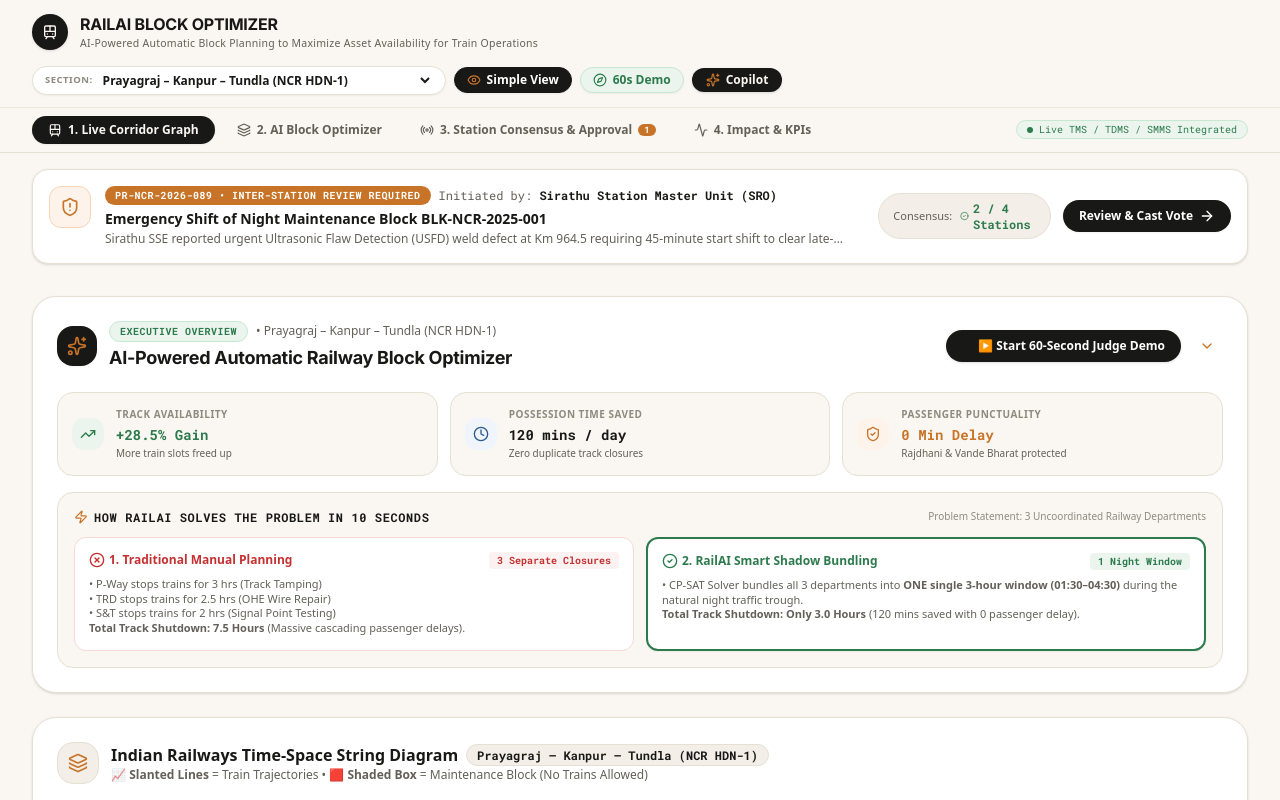
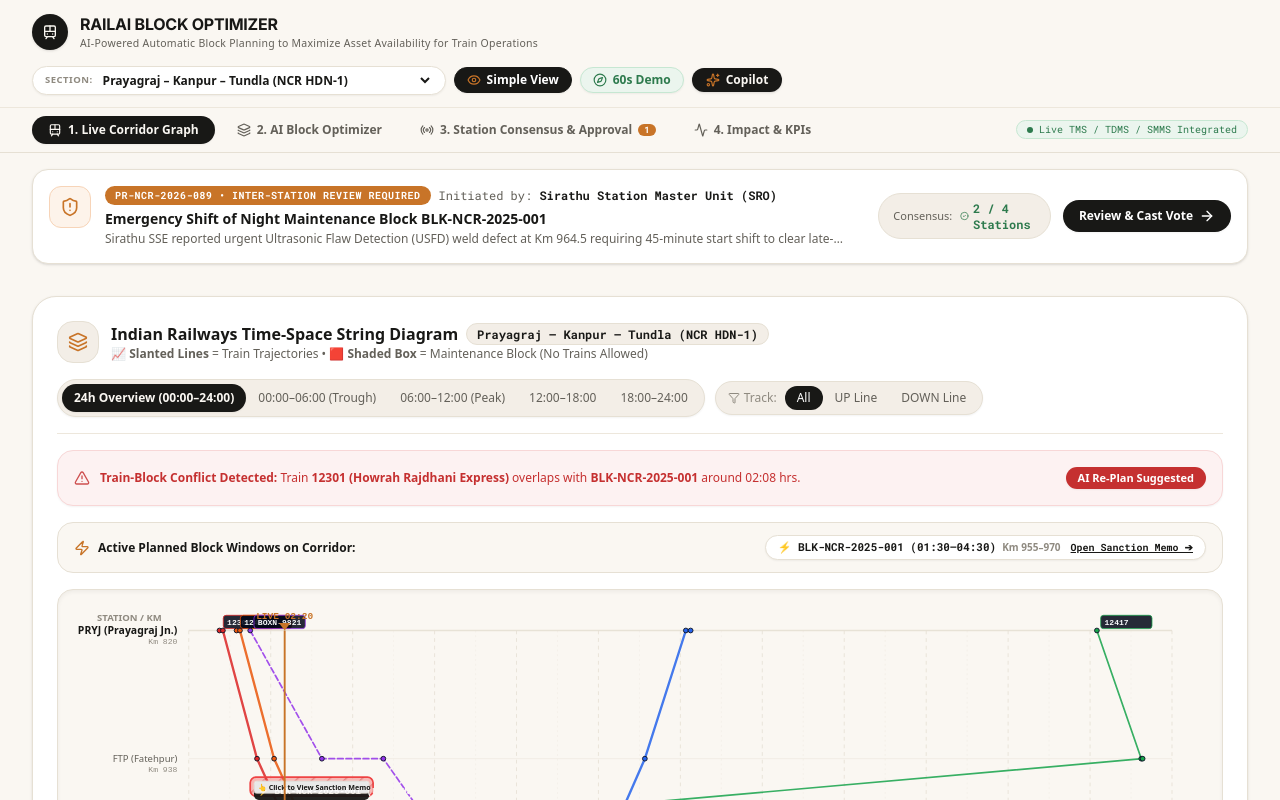
Before and after one commit to Rumpakoley/RailAI-Block-Optimizer, a React (Vite) app: page / in a window 1280 px wide. Shown: the top 800 px of the page. Built offline with nearby package versions, Linux system fonts and the light colour scheme.

Commit message:
remove: remove executive pitch summary banner from prototype

```diff
--- a/src/App.tsx
+++ b/src/App.tsx
@@ -27,7 +27,6 @@ import {
 } from './data/mockData';
 import { Header } from './components/Header';
 import { AdversityManualModePanel } from './components/AdversityManualModePanel';
-import { ExecutiveSummaryBanner } from './components/ExecutiveSummaryBanner';
 import { GuidedTourModal } from './components/GuidedTourModal';
 import { StringDiagram } from './components/StringDiagram';
 import { OptimizerView } from './components/OptimizerView';
@@ -686,15 +685,6 @@ export default function App() {
 
       {/* Main Content Area */}
       <main className="flex-1 max-w-7xl w-full mx-auto p-4 sm:p-6 lg:p-8 flex flex-col gap-6">
-        {/* Executive 10-Second Summary for Judges (shown on main live corridor graph overview) */}
-        {activeTab === 'STRING_GRAPH' && (
-          <ExecutiveSummaryBanner
-            corridor={selectedCorridor}
-            activeBlock={blocks[0] || null}
-            onRunDemo={() => setIsTourOpen(true)}
-            onGoToOptimizer={() => handleTabChange('OPTIMIZER')}
-          />
-        )}
 
         {/* Adversity & Manual Mode Control Panel (shown when engaged or in advanced mode) */}
         {manualMode.isManualMode && (
```
